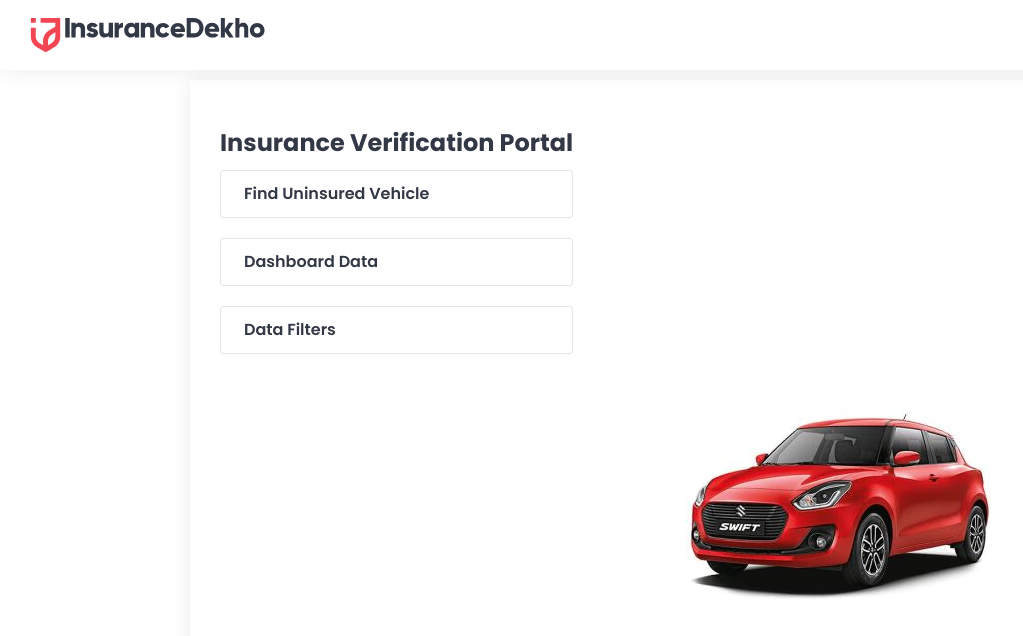
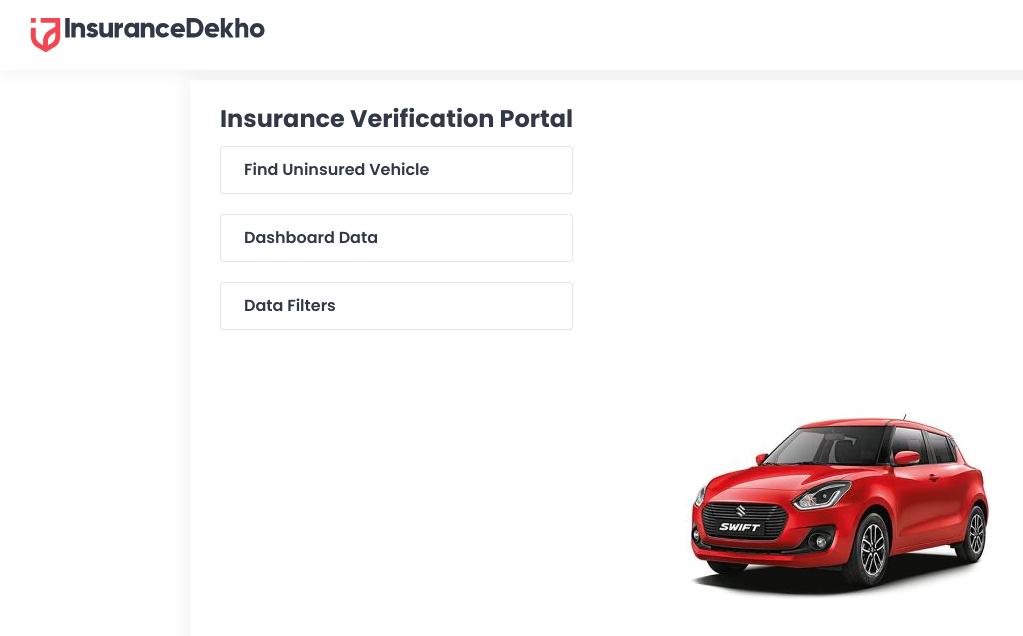
Before and after one commit to vatsalyabuddha/versatile-frontend, a React (Create React App) app: page / in a window 1280 px wide. Shown: the top 636 px of the page, without its empty margins (0-1023 px from the left). Built offline with nearby package versions, Linux system fonts and the light colour scheme.

Commit message:
css changes by rohit

```diff
--- a/src/app.css
+++ b/src/app.css
@@ -761,6 +761,7 @@
     font-weight: 700;
     /* padding:0 20px; */
     color: #333846;
+    margin-top: -24px;
   }
 /*
   .dash-head{
```
